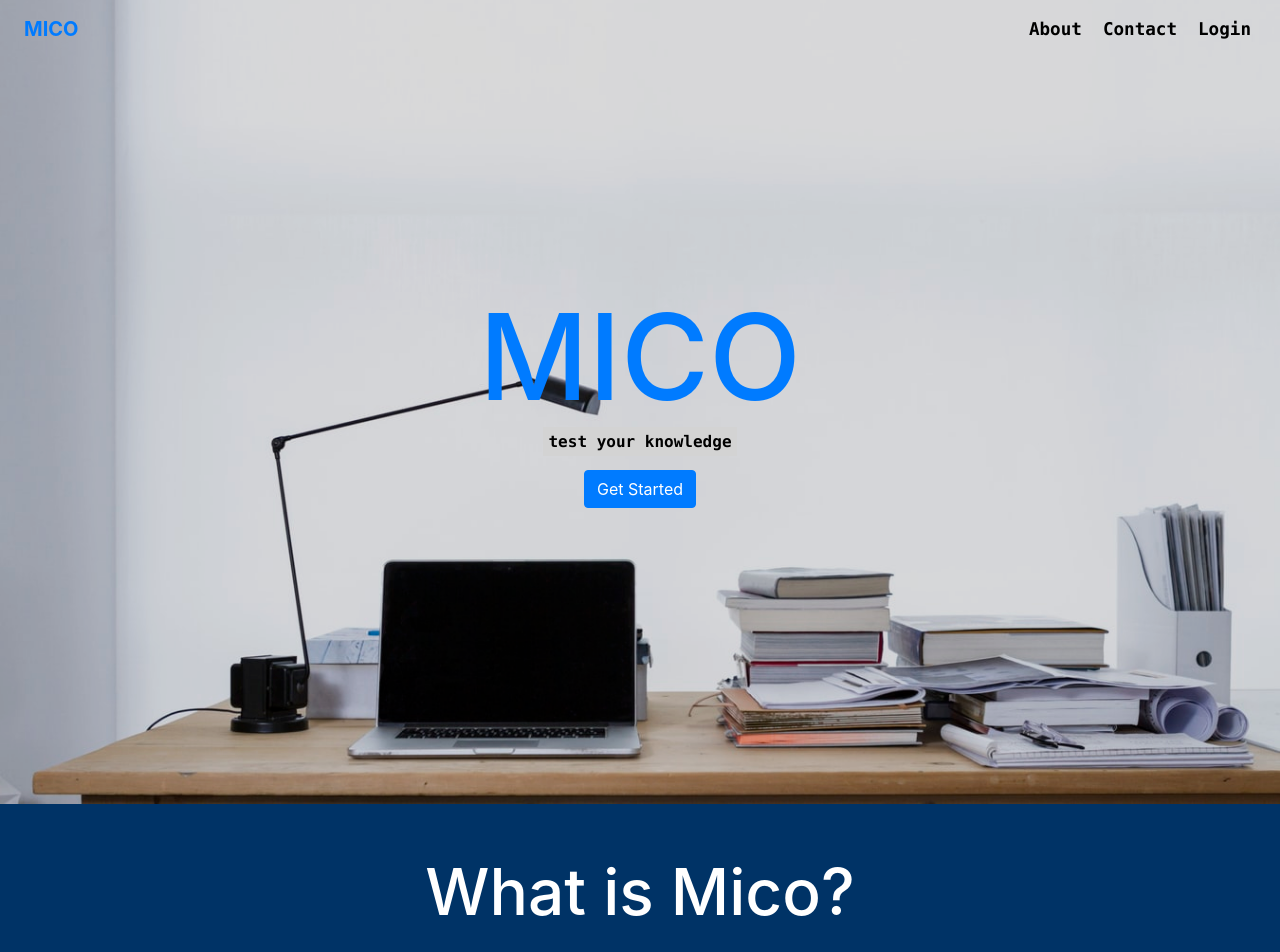
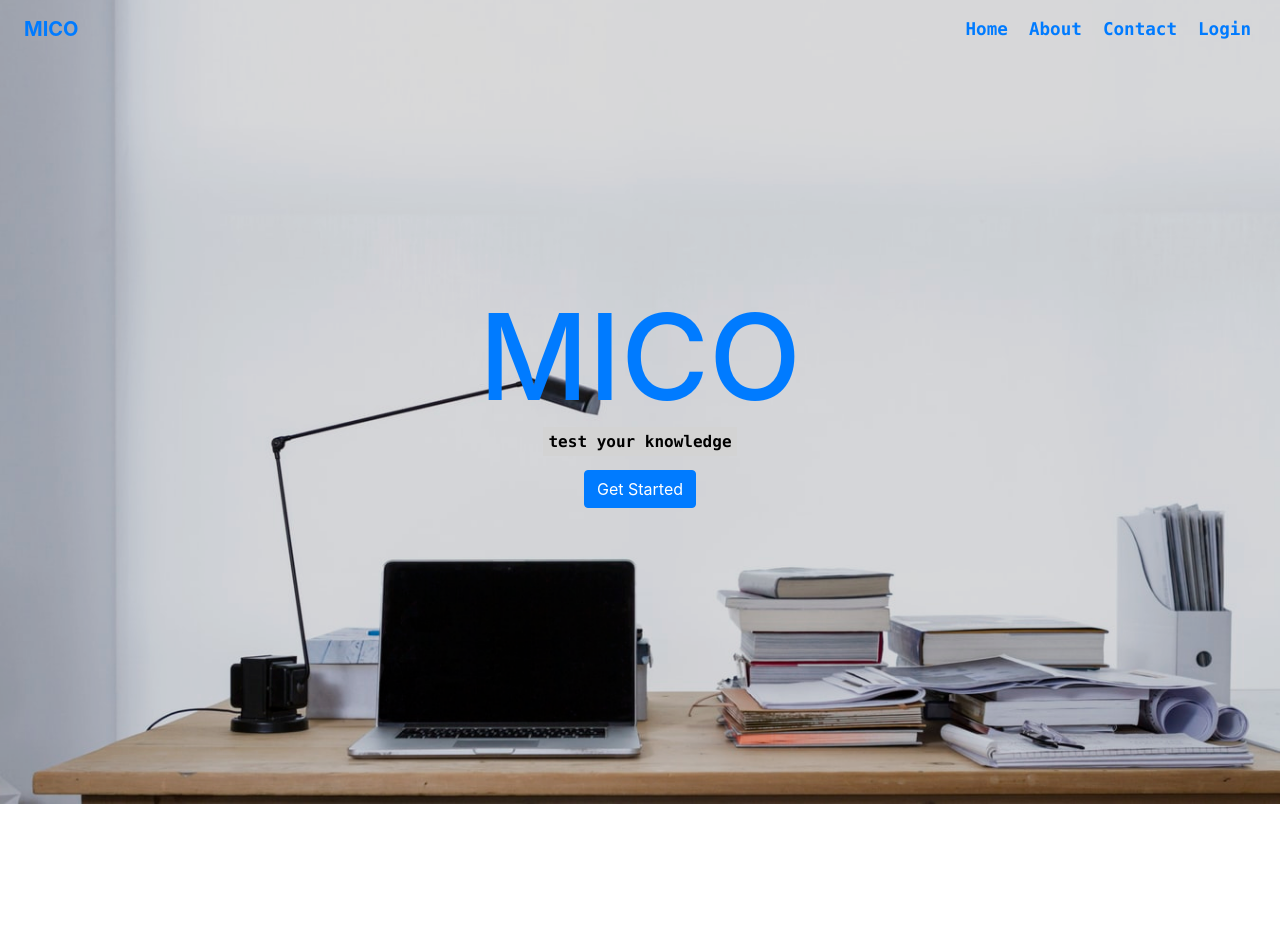
Before and after one commit to hblackmer/mico, a React (Create React App) app: page / in a window 1280 px wide. Shown: the top 952 px of the page. After the commit the page ends 804 px from the top, so only its background shows below. Built offline with nearby package versions, Linux system fonts and the light colour scheme.

Commit message:
Updated navbar.

```diff
--- a/src/components/Main/Main.js
+++ b/src/components/Main/Main.js
@@ -1,4 +1,5 @@
 import React, { Component } from 'react';
+import { Switch, Route, Redirect } from 'react-router-dom';
 import Navigation from '../Navigation/Navigation';
 import Showcase from '../Showcase/Showcase';
 import About from '../About/About';
@@ -8,8 +9,12 @@ class Main extends Component {
         return (
             <div className="Main">
                 <Navigation />
-                <Showcase />
-                <About />
+                <Switch>
+                    <Route exact path='/' component={Showcase} />
+                    <Route exact path='/about' component={About} />
+                    <Redirect to='/' />
+                    <Showcase />
+                </Switch>
             </div>
         );
     }
--- a/src/components/Navigation/Navigation.js
+++ b/src/components/Navigation/Navigation.js
@@ -5,20 +5,22 @@ import {
     NavbarToggler,
     NavbarBrand,
     Nav,
-    NavItem,
-    NavLink
+    NavLink,
+    NavItem
 } from 'reactstrap';
+import { NavLink as NavTo} from 'react-router-dom';
 import './Navigation.css';
 
 const links = [
-    { href: '#about', text: 'About' },
-    { href: '#contact', text: 'Contact' },
-    { href: '#login', text: 'Login' }
+    { href: '/home', text: 'Home' },
+    { href: '/about', text: 'About' },
+    { href: '/contact', text: 'Contact' },
+    { href: '/login', text: 'Login' }
 ];
 
 const createNavItem = ({ href, text, className }) => (
     <NavItem>
-        <NavLink href={href} className={className}>{text}</NavLink>
+        <NavLink className={className}><NavTo to={href}>{text}</NavTo></NavLink>
     </NavItem>
 );
 
```
